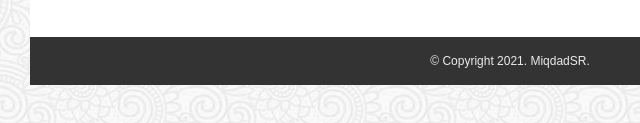
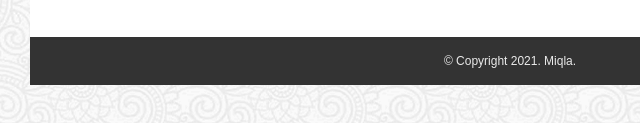
Before and after one commit to miqla/miqla.github.io, a plain HTML site: page index.html in a window 1280 px wide. Shown: the part 1226-1349 px from the top of the page, 130-770 px from the left. Drawn offline with Linux system fonts and the light colour scheme.

Commit message:
mengubah copyright

```diff
--- a/index.html
+++ b/index.html
@@ -37,7 +37,7 @@
                 </div>
             </div>
             <div class="footer">
-                <p class="copy">&#169; Copyright 2021. MiqdadSR.</p>
+                <p class="copy">&#169; Copyright 2021. Miqla.</p>
             </div>
 
 
```
